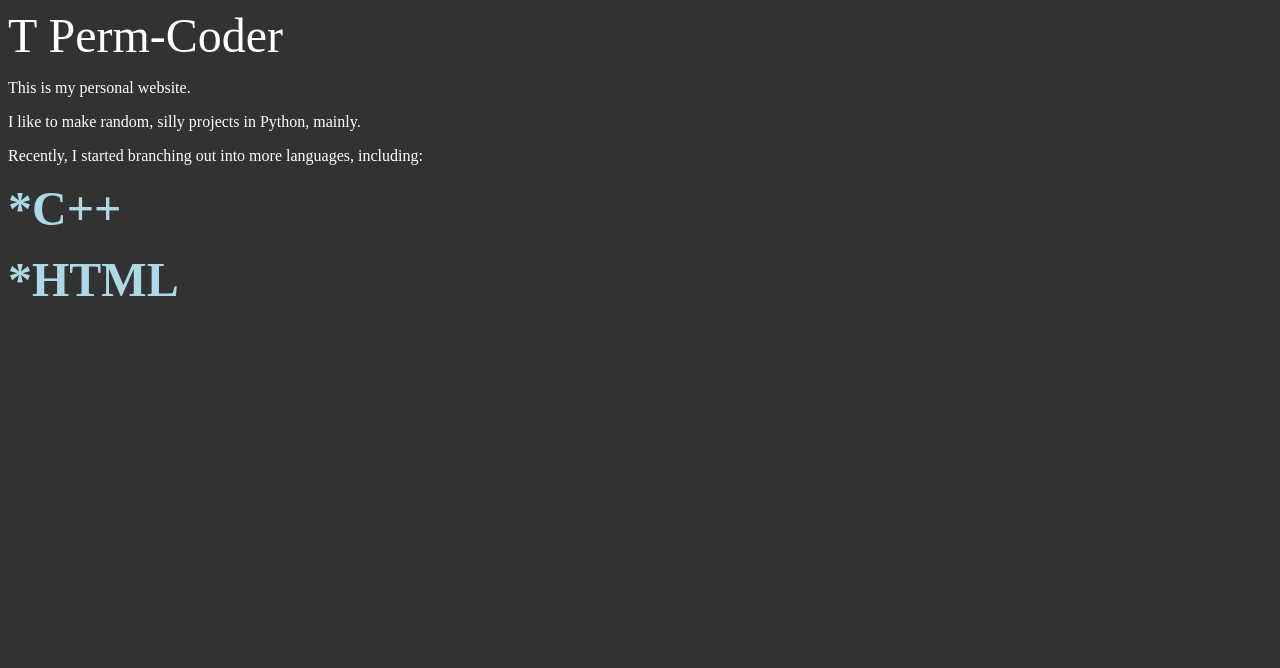
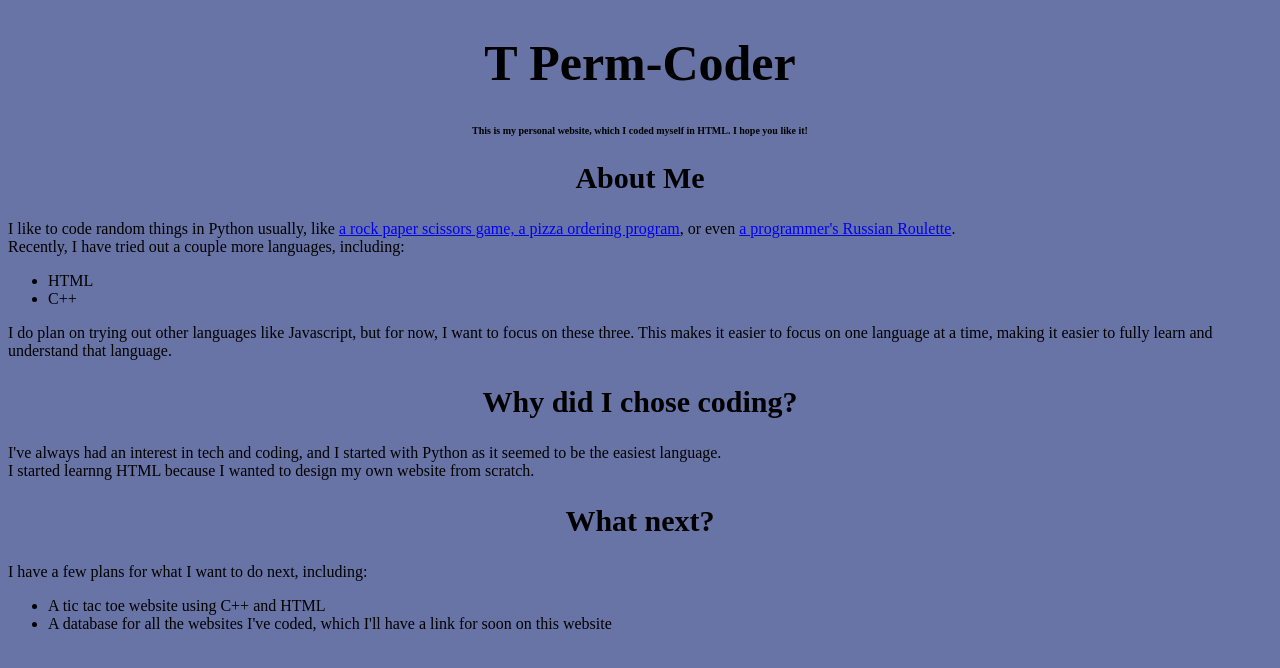
Before and after one commit to T-Perm777/My-Website, a plain HTML site: page index.html in a window 1280 px wide. Drawn offline with Linux system fonts and the light colour scheme.

Commit message:
Update index.html
Updated the website to add more content.

```diff
--- a/index.html
+++ b/index.html
@@ -1,15 +1,32 @@
-<html>
-    <body style="background-color:rgb(50, 50, 50)">
-        <font size="30" color="white">
-            <h>T Perm-Coder<h>
-        </font>
-        <font color="white">
-            <p>This is my personal website.<p>
-			<p>I like to make random, silly projects in Python, mainly.<p>
-			<p>Recently, I started branching out into more languages, including:<p>
-		<font color="lightblue" size="20">
-			<p><b>*C++<b><p>
-			<p><b>*HTML<b><p>
-        </font>
+<!DOCTYPE html>
+<meta charset="utf-8">
+<html lang="en">
+	<head>
+        <style>
+            h1 {text-align:center;font-size:50px}
+            h2 {text-align:center;font-size:30px}
+            h3{text-align:center;font-size:10px}
+        </style>
+		<h1>T Perm-Coder</h1>
+        <h3>This is my personal website, which I coded myself in HTML. I hope you like it!</h3>
+    </head>
+    <body style="background-color:rgb(104, 116, 166)">
+        <main>
+            <h2>About Me</h2>
+            <p>I like to code random things in Python usually, like <a href="https://gist.github.com/T-Perm777/a644e5b1aec069b38bb234e1ba62b806">a rock paper scissors game, <a href="https://gist.github.com/T-Perm777/a70b828e9bcd68e8541a48afb323d9f2">a pizza ordering program</a>, or even <a href="https://gist.github.com/T-Perm777/25f2bf82f4312cd36d6caf6f86f91f5e">a programmer's Russian Roulette</a>.<br> Recently, I have tried out a couple more languages, including:</p>
+            <ul>
+                <li>HTML</li>
+                <li>C++</li>
+            </ul>
+            <p>I do plan on trying out other languages like Javascript, but for now, I want to focus on these three. This makes it easier to focus on one language at a time, making it easier to fully learn and understand that language.</p>
+            <h2>Why did I chose coding?</h2>
+            <p>I've always had an interest in tech and coding, and I started with Python as it seemed to be the easiest language.<br> I started learnng HTML because I wanted to design my own website from scratch.</p>
+            <h2>What next?</h2>
+            <p>I have a few plans for what I want to do next, including:</p>
+            <ul>
+                <li>A tic tac toe website using C++ and HTML</li>
+                <li>A database for all the websites I've coded, which I'll have a link for soon on this website</li>
+            </ul>
+        </main>
     </body>
 </html>
```
